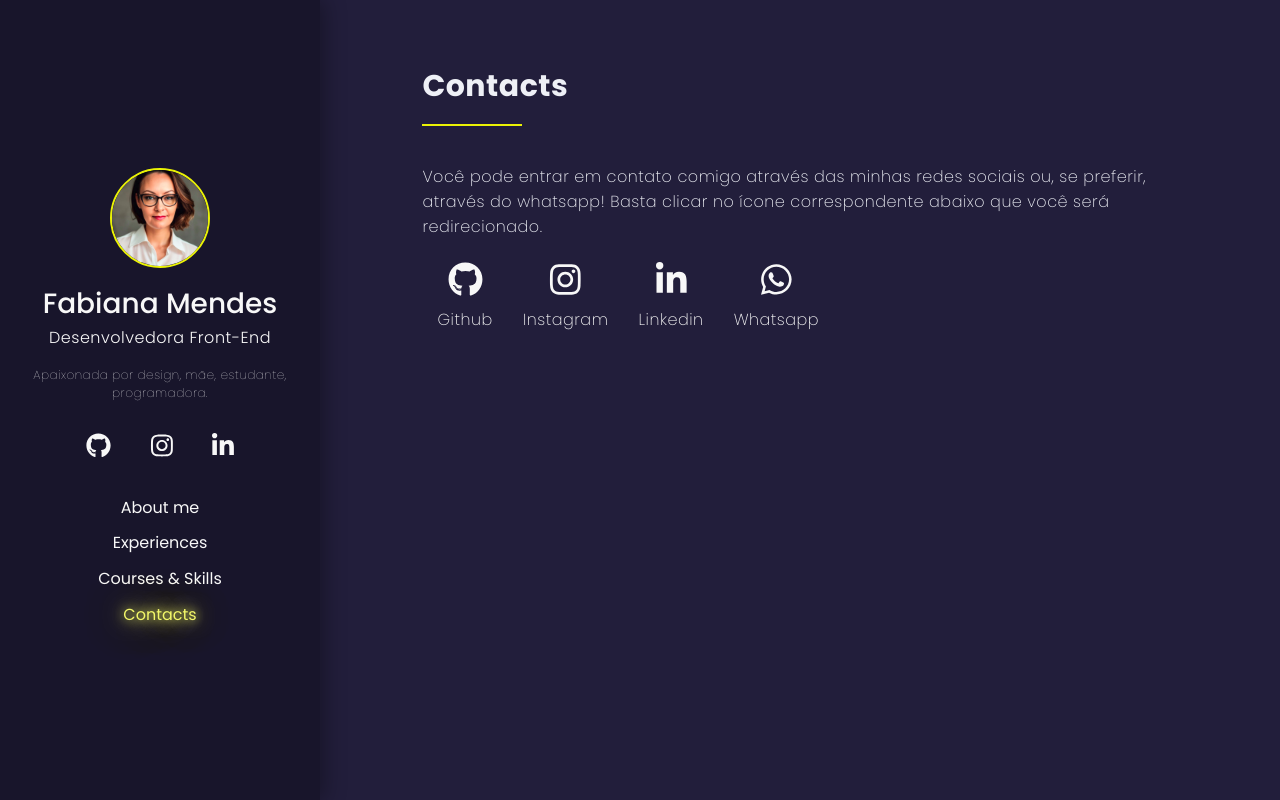
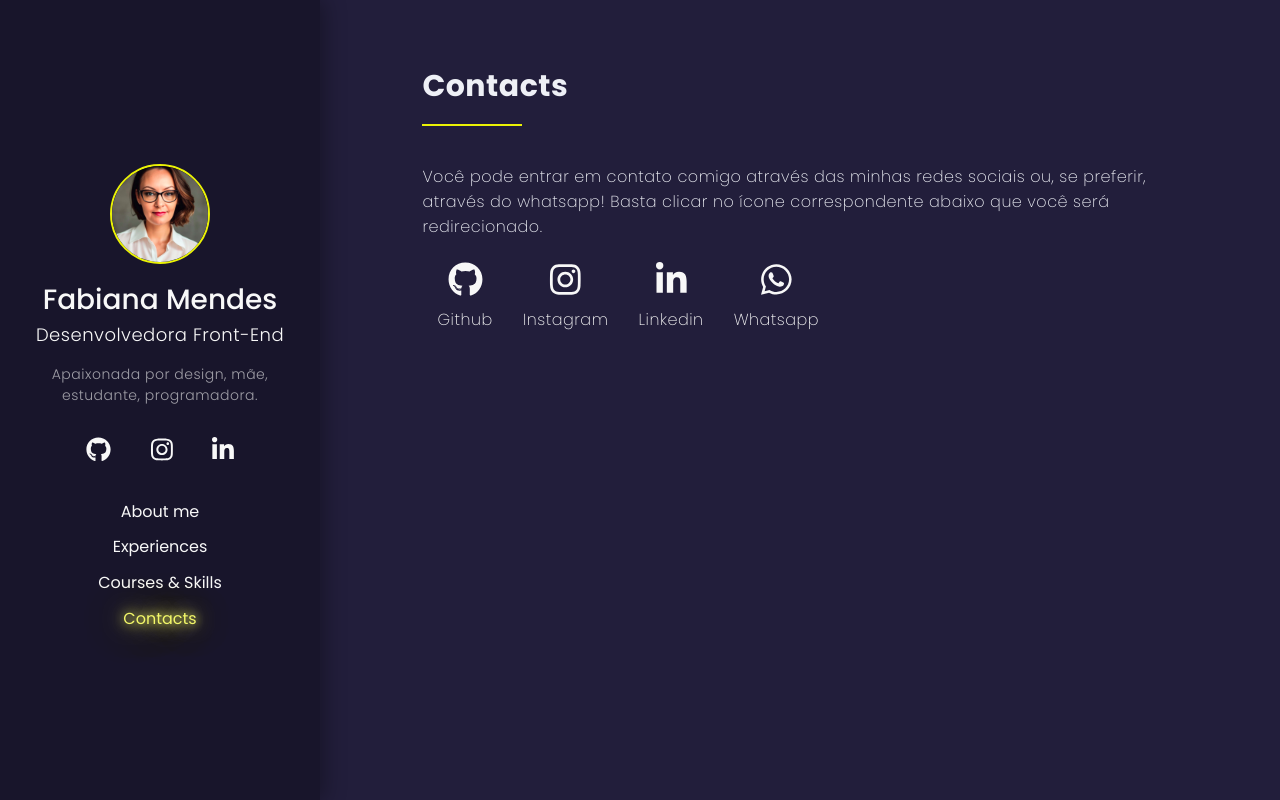
Before and after one commit to FabianaMendes/react-portfolio, a React (Create React App) app: page /contacts in a window 1280 px wide. Built offline with nearby package versions, Linux system fonts and the light colour scheme.

Commit message:
Change styles and favicon

```diff
--- a/src/components/Navbar/style.css
+++ b/src/components/Navbar/style.css
@@ -49,14 +49,15 @@
 #navbar header h3 {
   margin: 0 0 6%;
   font-weight: 300;
-  font-size: 16px;
+  font-size: 18px;
   letter-spacing: 0.5px;
 }
 
 #navbar header p {
   margin: 0;
-  font-weight: 100;
-  font-size: 12px;
+  font-weight: 300;
+  font-size: 14px;
+  opacity: 0.6;
   letter-spacing: 0.5px;
 }
 
```
Also changed, not shown: public/favicon.svg.
